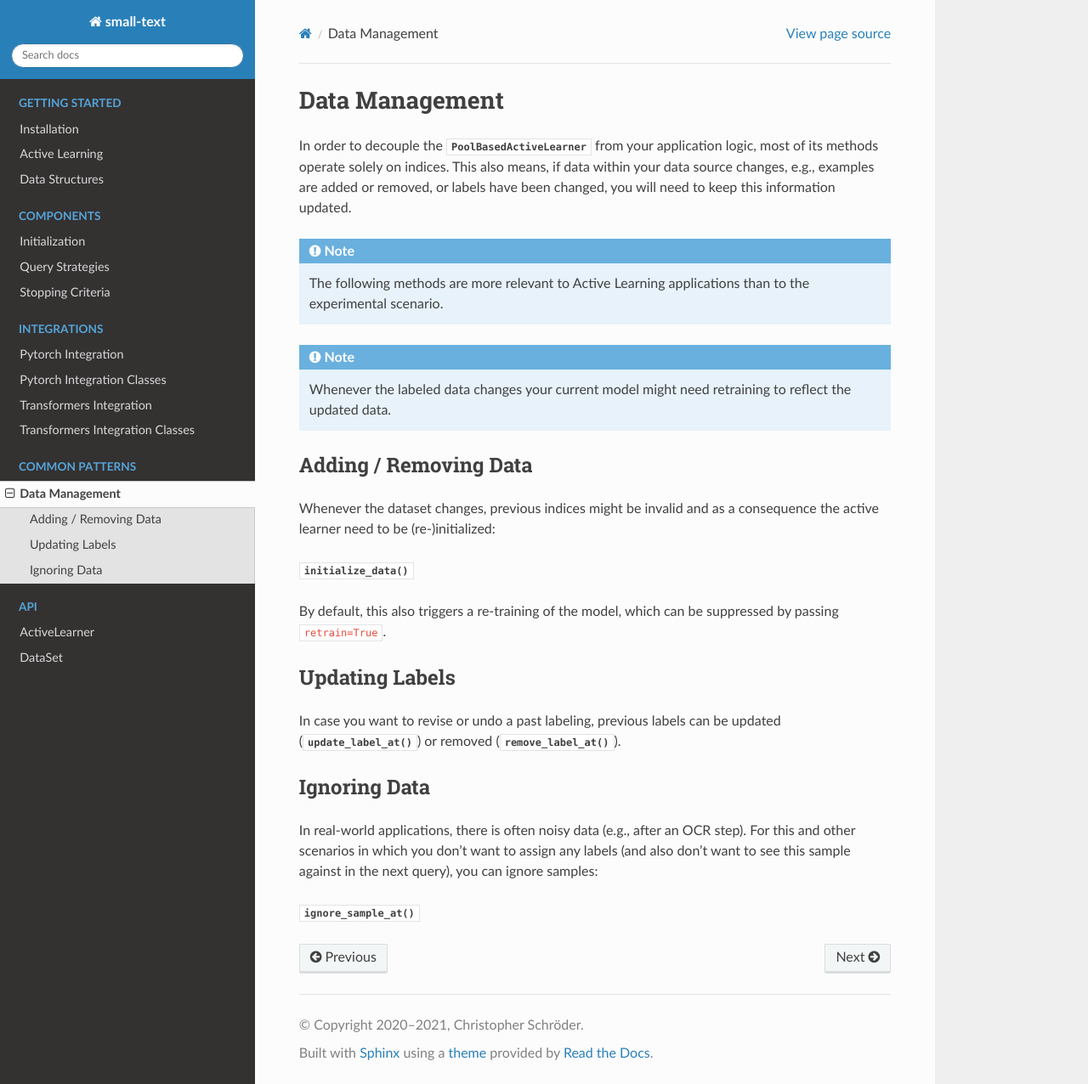
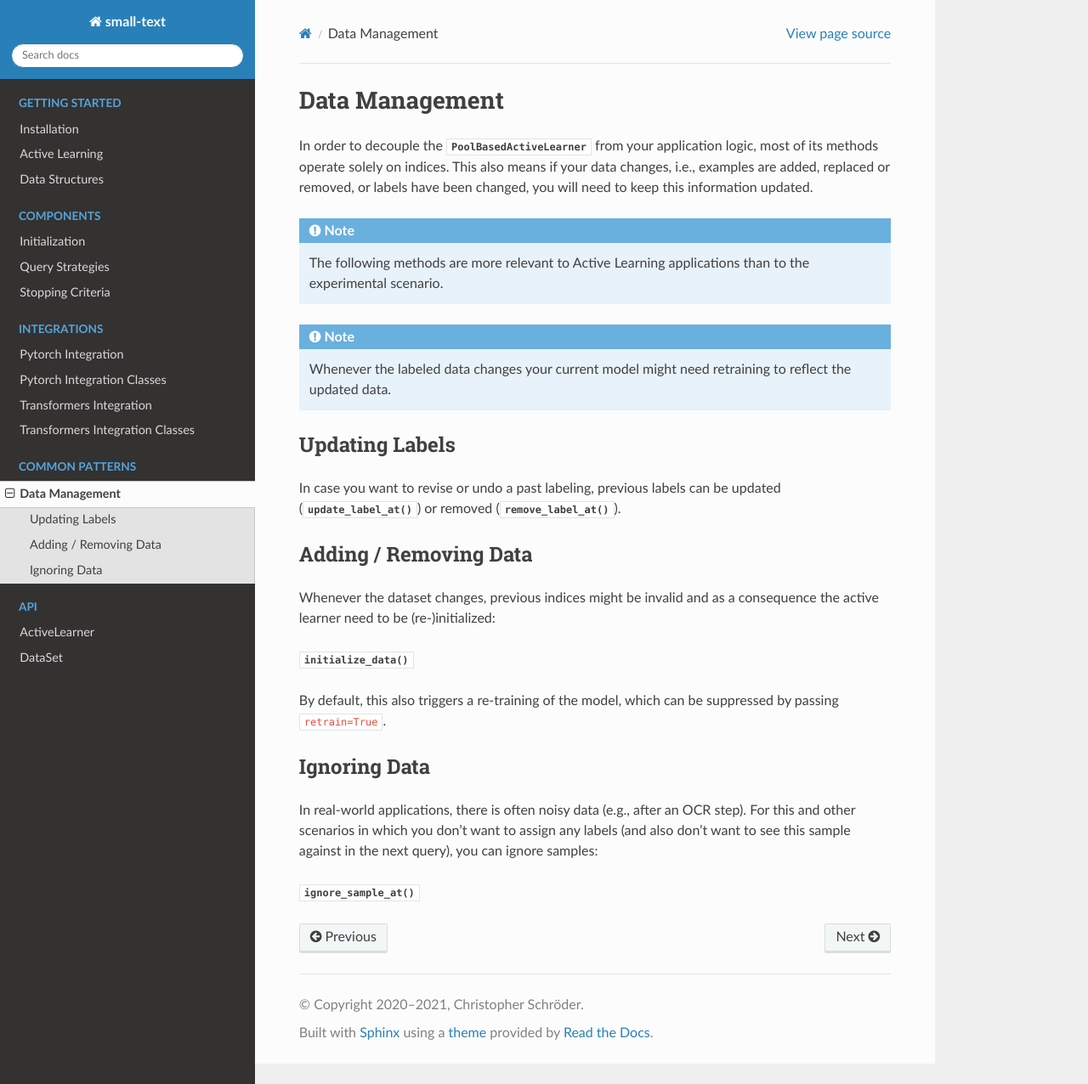
Before and after one commit to webis-de/small-text, a Sphinx documentation site: the page built from docs/patterns/pool.rst, in a window 1280 px wide and 1276 px high. Shown: the whole window at 85% size. Built offline with Sphinx 7.4.7 and the Read the Docs theme 2.0.0, drawn with Linux system fonts in a browser that asks for light colours; pages that are not in the unit, such as notebooks, are missing from menus; the version number could not be read and is left out; some of the changed lines change nothing that is shown.

Commit message:
Improve doc section about data management
Signed-off-by: Christopher Schröder <chschroeder@users.noreply.github.com>

```diff
--- a/docs/patterns/pool.rst
+++ b/docs/patterns/pool.rst
@@ -5,13 +5,19 @@ Data Management
 
 In order to decouple the :py:class:`~small_text.active_learner.PoolBasedActiveLearner`
 from your application logic, most of its methods operate solely on indices.
-This also means, if data within your data source changes, e.g.,
-examples are added or removed, or labels have been changed, you will need to keep this information updated.
+This also means if your data changes, i.e.,
+examples are added, replaced or removed, or labels have been changed, you will need to keep this information updated.
 
 .. note:: The following methods are more relevant to Active Learning applications
           than to the experimental scenario.
 
 .. note:: Whenever the labeled data changes your current model might need retraining to reflect the updated data.
+
+Updating Labels
+===============
+
+In case you want to revise or undo a past labeling, previous labels can be updated (:py:meth:`~small_text.active_learner.PoolBasedActiveLearner.update_label_at`)
+or removed (:py:meth:`~small_text.active_learner.PoolBasedActiveLearner.remove_label_at`).
 
 Adding / Removing Data
 ======================
@@ -23,12 +29,6 @@ Whenever the dataset changes, previous indices might be invalid and as a consequ
 By default, this also triggers a re-training of the model, which can be suppressed
 by passing :code:`retrain=True`.
 
-Updating Labels
-===============
-
-In case you want to revise or undo a past labeling, previous labels can be updated (:py:meth:`~small_text.active_learner.PoolBasedActiveLearner.update_label_at`)
-or removed (:py:meth:`~small_text.active_learner.PoolBasedActiveLearner.remove_label_at`).
-
 Ignoring Data
 =============
 
```
